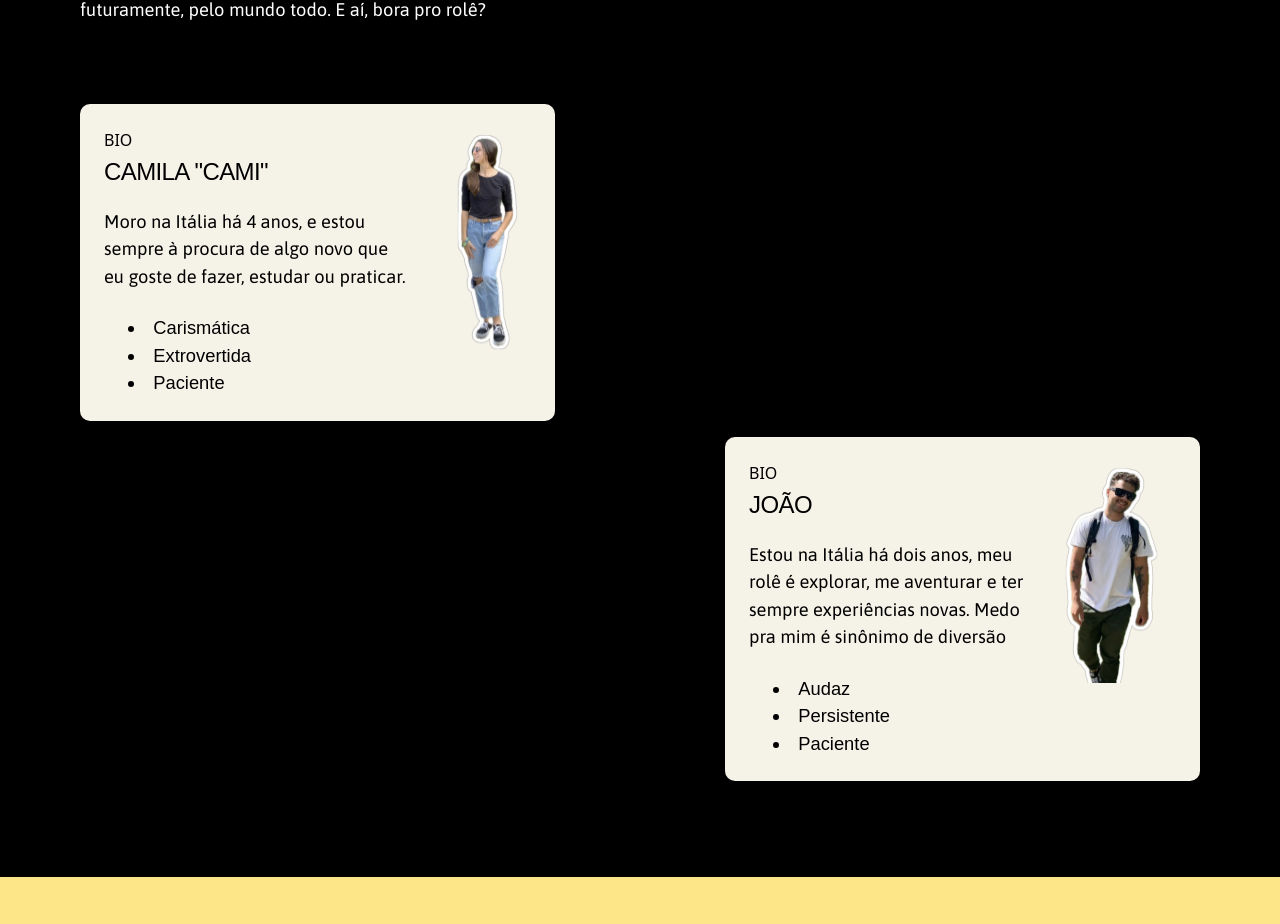
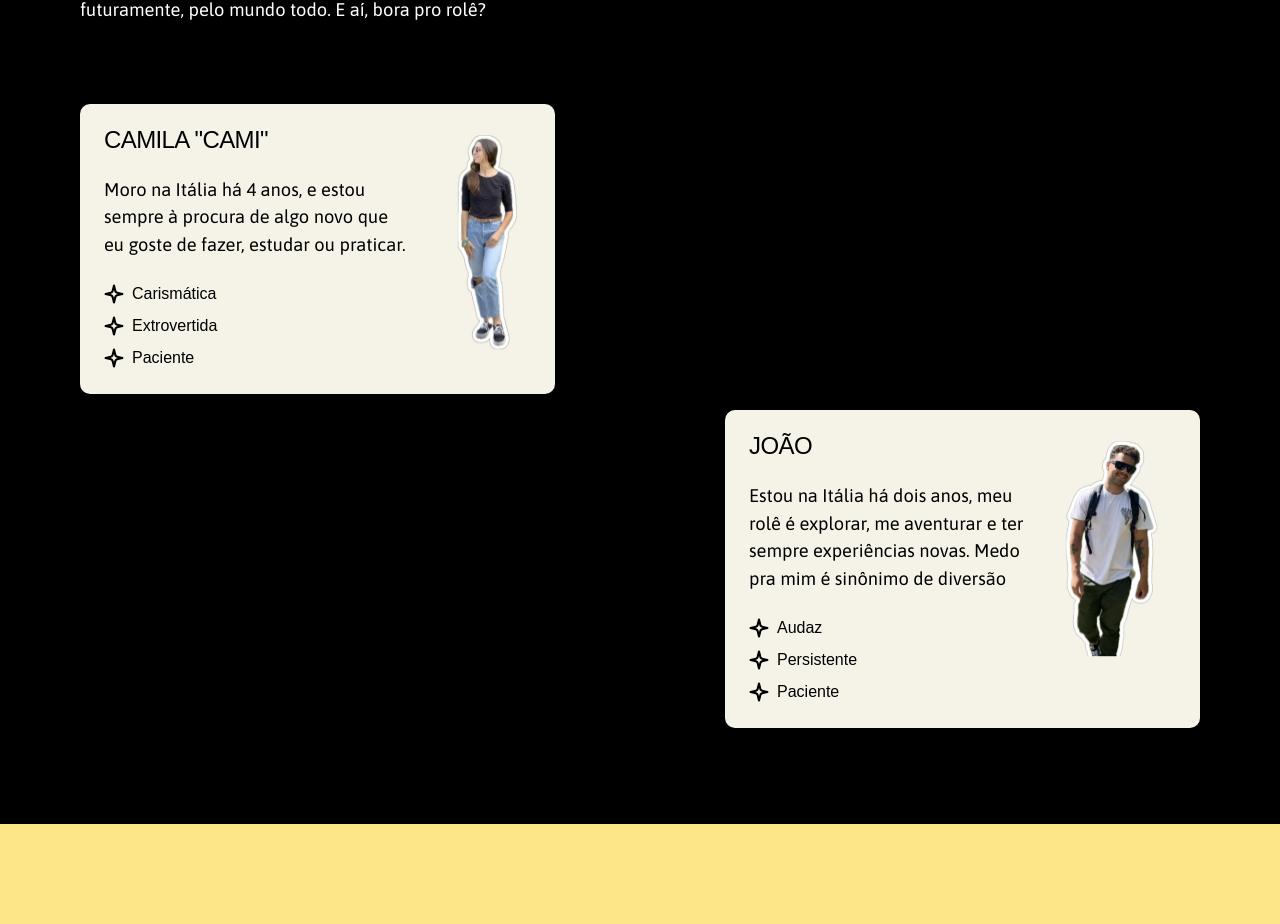
Before and after one commit to devcarolinealmeida/bora-pro-role, a Next.js app: page / in a window 1280 px wide. Shown: the part 1092-2016 px from the top of the page. Built offline with nearby package versions, Linux system fonts and the light colour scheme; no server answers; a web font is replaced by a local one.

Commit message:
UPDATE: card quem somos

```diff
--- a/components/CardQuemSomos.tsx
+++ b/components/CardQuemSomos.tsx
@@ -1,5 +1,6 @@
 import * as React from 'react';
 import { twMerge } from "tailwind-merge";
+
 
 const CardQuemSomos = React.forwardRef<
   HTMLDivElement,
@@ -59,15 +60,15 @@ const CardContent = React.forwardRef<
   HTMLDivElement,
   React.HTMLAttributes<HTMLDivElement>
 >(({ className, ...props }, ref) => (
-  <div ref={ref} className={twMerge("pl-6", className)} {...props} />
+  <div ref={ref} className={twMerge("flex flex-col gap-2", className)} {...props} />
 ))
 CardContent.displayName = "CardContent"
 
 const CardLi = React.forwardRef<
-  HTMLLIElement,
-  React.HTMLAttributes<HTMLLIElement>
+  HTMLDivElement,
+  React.HTMLAttributes<HTMLDivElement>
 >(({ className, ...props }, ref) => (
-  <li ref={ref} className={twMerge("font-asap-condens-700", className)} {...props} />
+  <div ref={ref} className={twMerge("font-asap-condens-700 inline-flex items-center gap-2", className)} {...props}  />
 ))
 CardLi.displayName = "CardLi"
 
--- a/components/SliderText.tsx
+++ b/components/SliderText.tsx
@@ -1,5 +1,5 @@
 "use client";
-import StarIcon from "../assets/Icon-star.svg";
+import StarIcon from "../public/Icon-star.svg";
 import { motion } from "framer-motion";
 
 export const SliderText = ({ ...props }) => {
--- a/sections/QuemSomos/index.tsx
+++ b/sections/QuemSomos/index.tsx
@@ -10,6 +10,7 @@ import {
 import CamiSvg from "../../public/camila.svg";
 import JoaoSvg from "../../public/joao.svg";
 import SvgBg from "../../public/svg-sfondo-purple.svg";
+import StarIcon from "../../public/Icon-star-black.svg";
 
 export const QuemSomos = () => {
   return (
@@ -29,16 +30,16 @@ export const QuemSomos = () => {
           <div className="flex flex-col gap-4">
             <CardQuemSomos className="">
               <div className="flex-1">
-                <CardTopTitle>Bio</CardTopTitle>
+                {/* <CardTopTitle>Bio</CardTopTitle> */}
                 <CardTitle>Camila "Cami"</CardTitle>
                 <CardDescription>
                   Moro na Itália há 4 anos, e estou sempre à procura de algo
                   novo que eu goste de fazer, estudar ou praticar.
                 </CardDescription>
                 <CardContent>
-                  <CardLi>Carismática</CardLi>
-                  <CardLi>Extrovertida </CardLi>
-                  <CardLi>Paciente</CardLi>
+                  <CardLi><StarIcon className="w-5 h-5"/>Carismática</CardLi>
+                  <CardLi><StarIcon className="w-5 h-5"/>Extrovertida </CardLi>
+                  <CardLi><StarIcon className="w-5 h-5"/>Paciente</CardLi>
                 </CardContent>
               </div>
               <CardImg>
@@ -47,7 +48,7 @@ export const QuemSomos = () => {
             </CardQuemSomos>
             <CardQuemSomos className="md:self-end">
               <div className="flex-1">
-                <CardTopTitle>Bio</CardTopTitle>
+                {/* <CardTopTitle>Bio</CardTopTitle> */}
                 <CardTitle>João</CardTitle>
                 <CardDescription>
                   Estou na Itália há dois anos, meu rolê é explorar, me
@@ -55,9 +56,9 @@ export const QuemSomos = () => {
                   sinônimo de diversão
                 </CardDescription>
                 <CardContent>
-                  <CardLi>Audaz</CardLi>
-                  <CardLi>Persistente</CardLi>
-                  <CardLi>Paciente</CardLi>
+                  <CardLi><StarIcon className="w-5 h-5"/>Audaz</CardLi>
+                  <CardLi> <StarIcon className="w-5 h-5"/>Persistente</CardLi>
+                  <CardLi><StarIcon className="w-5 h-5"/>Paciente</CardLi>
                 </CardContent>
               </div>
               <CardImg>
```
Also changed, not shown: public/Icon-star-black.svg (added), public/Icon-star.svg (renamed from assets/Icon-star.svg).
